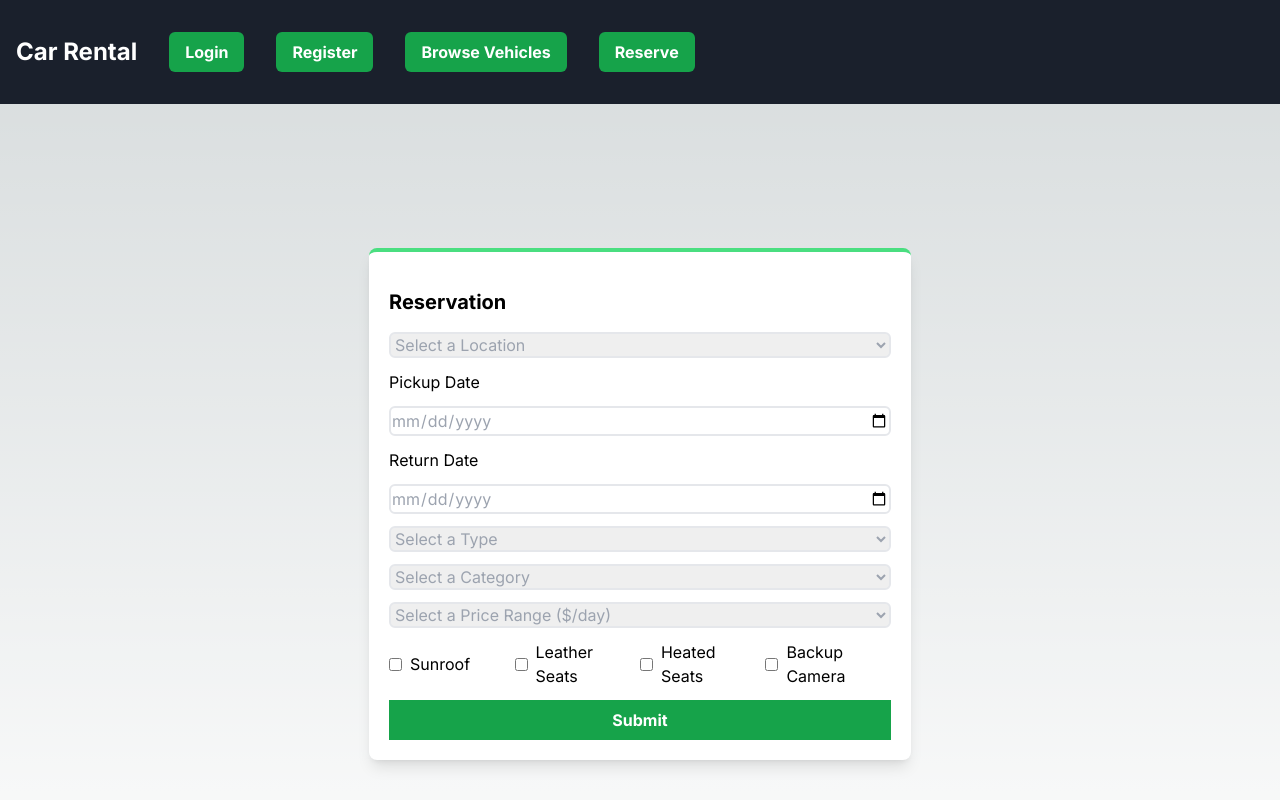
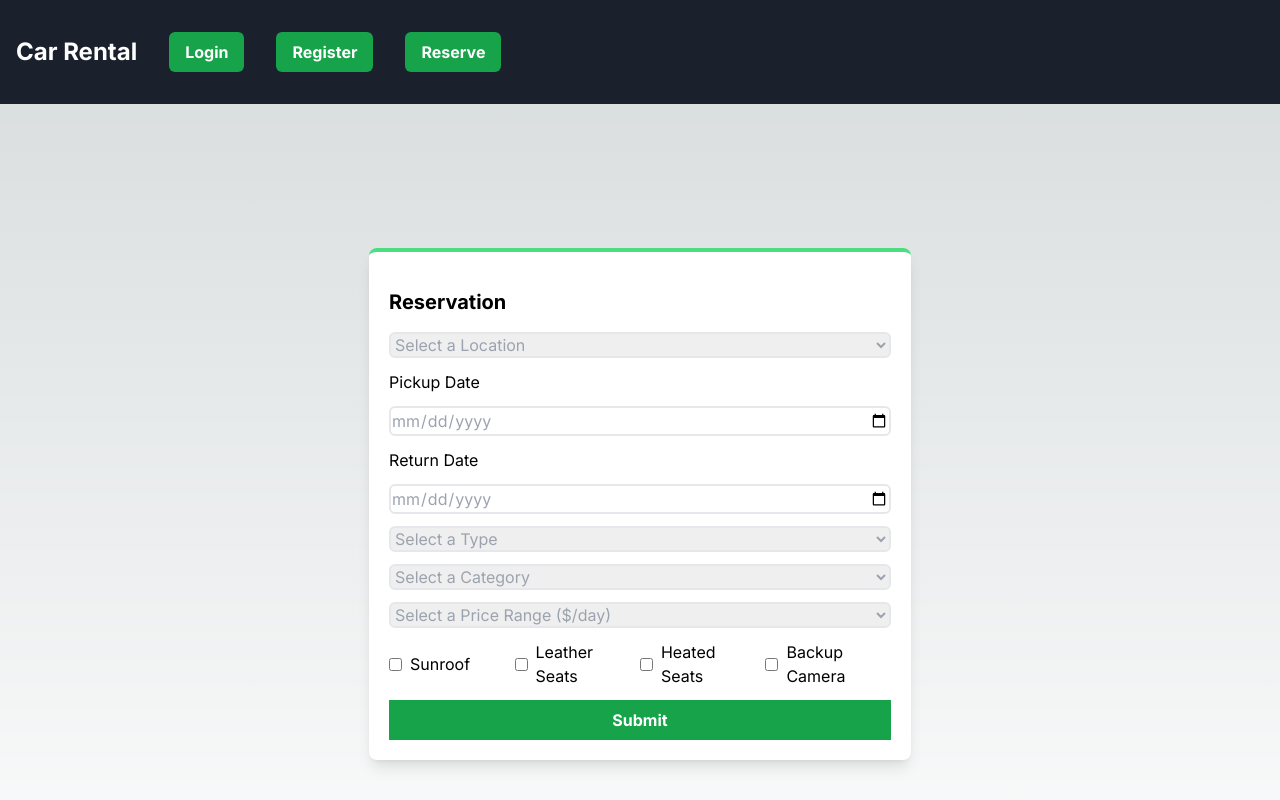
Before and after one commit to egadb/Team341-soen341projectW2024, a Next.js app in the folder Sprint 2/soen341-rentalapp/: page /reservation in a window 1280 px wide. Shown: the top 800 px of the page. Built offline with nearby package versions, Linux system fonts and the light colour scheme.

Commit message:
finished home page last tiem

```diff
--- a/Sprint 2/soen341-rentalapp/components/global/NavBar.tsx
+++ b/Sprint 2/soen341-rentalapp/components/global/NavBar.tsx
@@ -34,7 +34,6 @@ export default function NavBar() {
         </Link>
         <NavBarButton name="Login" path="/login" />
         <NavBarButton name="Register" path="/register" />
-        <NavBarButton name="Browse Vehicles" path="/browse-vehicles" />
         <NavBarButton name="Reserve" path="/reservation" />
       </nav>
     </div>
```
